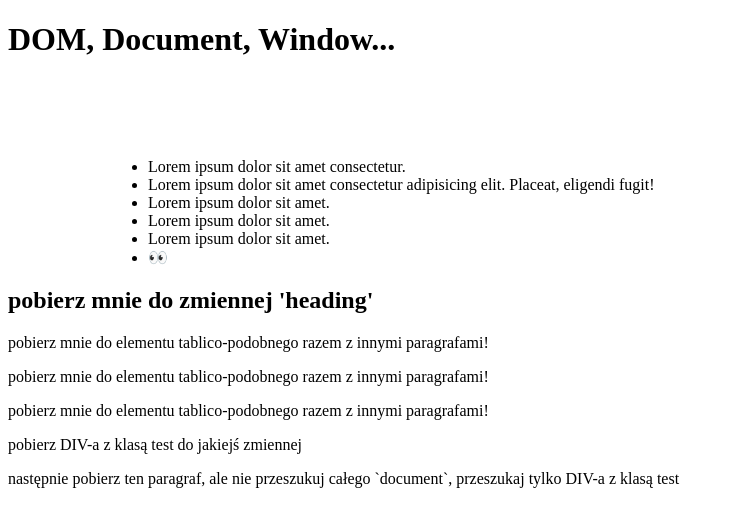
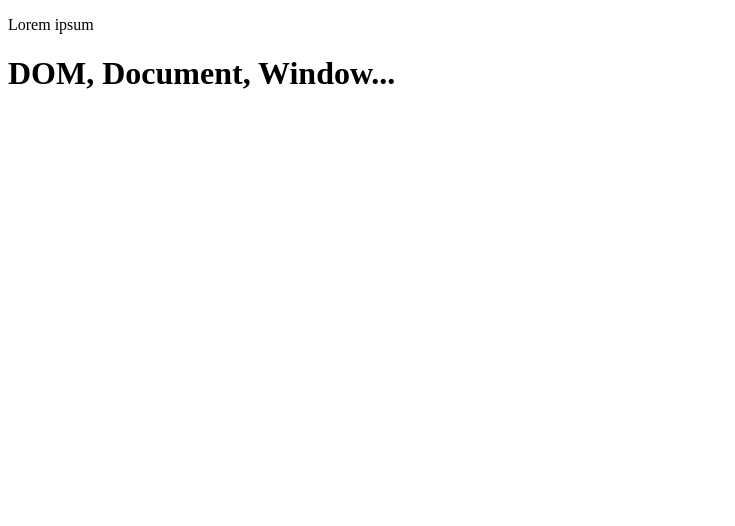
Before and after one commit to ZbigniewKulczynski1984/Project_23.9.22, a plain HTML site: page index.html in a window 1280 px wide. Shown: the whole page, without its empty margins (0-735 px from the left). Drawn offline with Linux system fonts and the light colour scheme.

Commit message:
challenge done

```diff
--- a/app.js
+++ b/app.js
@@ -7,30 +7,43 @@
 // const test3 = document.getElementsByClassName('test')
 // console.log(test3)
 
-const test = document.querySelector('#item')
-console.log(test)
+// const test = document.querySelector('#item')
+// console.log(test)
 
-const test2 = document.querySelectorAll('li')
-console.log(test2)
+// const test2 = document.querySelectorAll('li')
+// console.log(test2)
 
-const ulList = document.querySelector('ul')
-console.log(ulList)
+// const ulList = document.querySelector('ul')
+// console.log(ulList)
 
-const liItem = ulList.querySelector('li')
-console.log(liItem)
+// const liItem = ulList.querySelector('li')
+// console.log(liItem)
 
-//żywe kolekcje
-const newLi = document.createElement('li')
-ulList.appendChild(newLi).textContent = '👀'
+// //żywe kolekcje
+// const newLi = document.createElement('li')
+// ulList.appendChild(newLi).textContent = '👀'
 
-const heading = document.getElementsByTagName('h2')
-console.log(heading)
+// const heading = document.getElementsByTagName('h2')
+// console.log(heading)
 
-const paragraphs = document.querySelectorAll('p')
-console.log(paragraphs)
+// const paragraphs = document.querySelectorAll('p')
+// console.log(paragraphs)
 
-const testDiv = document.querySelector('.test')
-console.log(testDiv)
+// const testDiv = document.querySelector('.test')
+// console.log(testDiv)
 
-const paragraph2 = testDiv.querySelector('#test')
-console.log(paragraph)
+// const paragraph2 = testDiv.querySelector('#test')
+// console.log(paragraph)
+
+// const ulList = document.createElement('ul')
+// const liItem = document.createElement('li')
+// liItem.textContent = 'Cześć'
+
+// document.body.appendChild(ulList)
+// ulList.appendChild(liItem)
+
+const testDiv = document.querySelector('div')
+
+const paragraph = document.createElement('p')
+testDiv.appendChild(paragraph)
+paragraph.textContent = 'Lorem ipsum'
--- a/index.html
+++ b/index.html
@@ -7,24 +7,14 @@
     <title>DOM</title>
 </head>
 <body>
+
+
+
+    <div></div>
+
     <h1>DOM, Document, Window...</h1>
 
-    <ul style="margin-top: 100px; margin-left: 100px;">
-        <li id="item">Lorem ipsum dolor sit amet consectetur.</li>
-        <li>Lorem ipsum dolor sit amet consectetur adipisicing elit. Placeat, eligendi fugit!</li>
-        <li class="test">Lorem ipsum dolor sit amet.</li>
-        <li class=test>Lorem ipsum dolor sit amet.</li>
-        <li>Lorem ipsum dolor sit amet.</li>
-    </ul>
 
-    <h2>pobierz mnie do zmiennej 'heading'</h2>
-<p>pobierz mnie do elementu tablico-podobnego razem z innymi paragrafami!</p>
-<p>pobierz mnie do elementu tablico-podobnego razem z innymi paragrafami!</p>
-<p>pobierz mnie do elementu tablico-podobnego razem z innymi paragrafami!</p>
-<div class="test">
-    <p>pobierz DIV-a z klasą test do jakiejś zmiennej</p>
-    <p id="test">następnie pobierz ten paragraf, ale nie przeszukuj całego `document`, przeszukaj tylko DIV-a z klasą test</p>
-</div>
 
 
     <script src="app.js"></script>
```
